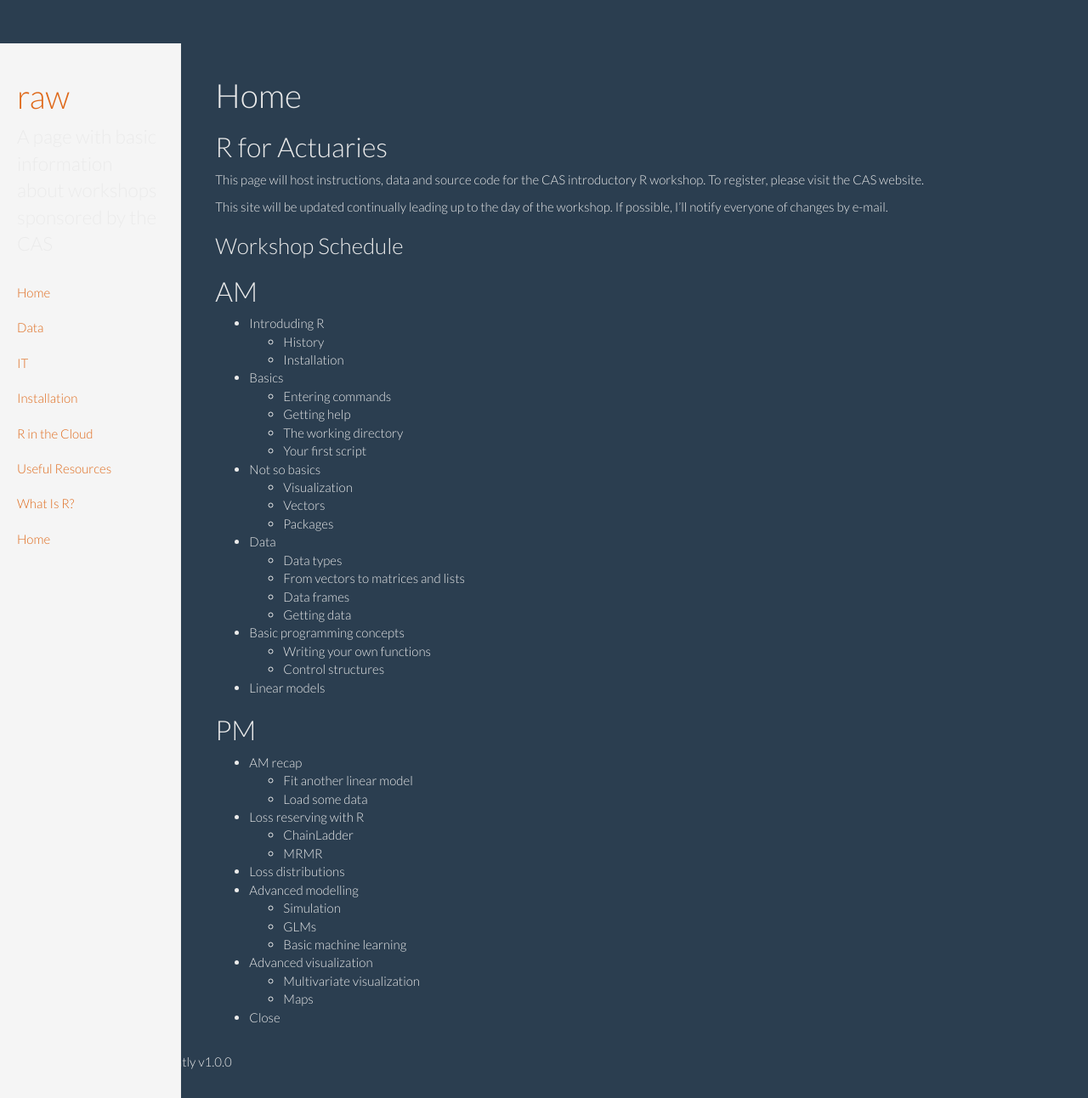
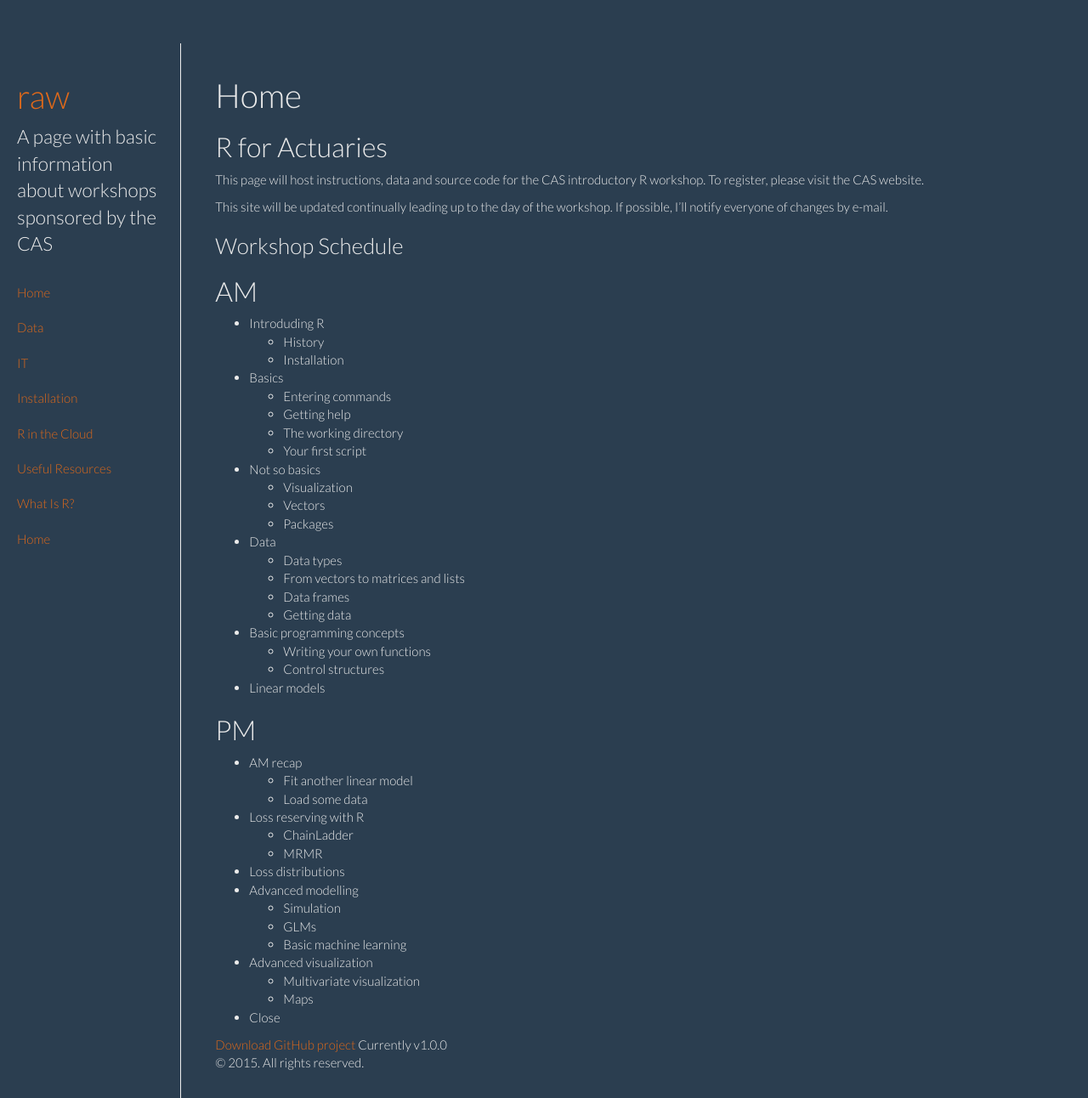
Before and after one commit to PirateGrunt/raw, a Jekyll site: the page built from index.md, in a window 1280 px wide and 1292 px high. Shown: the whole window at 85% size. Built offline with Jekyll 4.4.1, drawn with Linux system fonts in a browser that asks for light colours; nearby versions of some CDN libraries; library files that are not in the unit come from our copies.

Commit message:
Fix sidebar background and footer

```diff
--- a/_layouts/default.html
+++ b/_layouts/default.html
@@ -34,6 +34,8 @@
 
           <!--div class="content container"-->
             {{ content }}
+
+            {% include footer.html %}
           <!--/div-->
         </div>
       </div>
@@ -41,6 +43,6 @@
 
   </body>
 
-  {% include footer.html %}
+
 
 </html>
--- a/public/css/sidebar.css
+++ b/public/css/sidebar.css
@@ -43,8 +43,8 @@ body {
     display: block;
     padding: 20px;
     overflow-x: hidden;
-    overflow-y: auto; /* Scrollable contents if viewport is shorter than content. */
-    background-color: #f5f5f5;
+    /*overflow-y: auto; /* Scrollable contents if viewport is shorter than content. */
+    /*background-color: #f5f5f5;*/
     border-right: 1px solid #eee;
   }
 }
```
